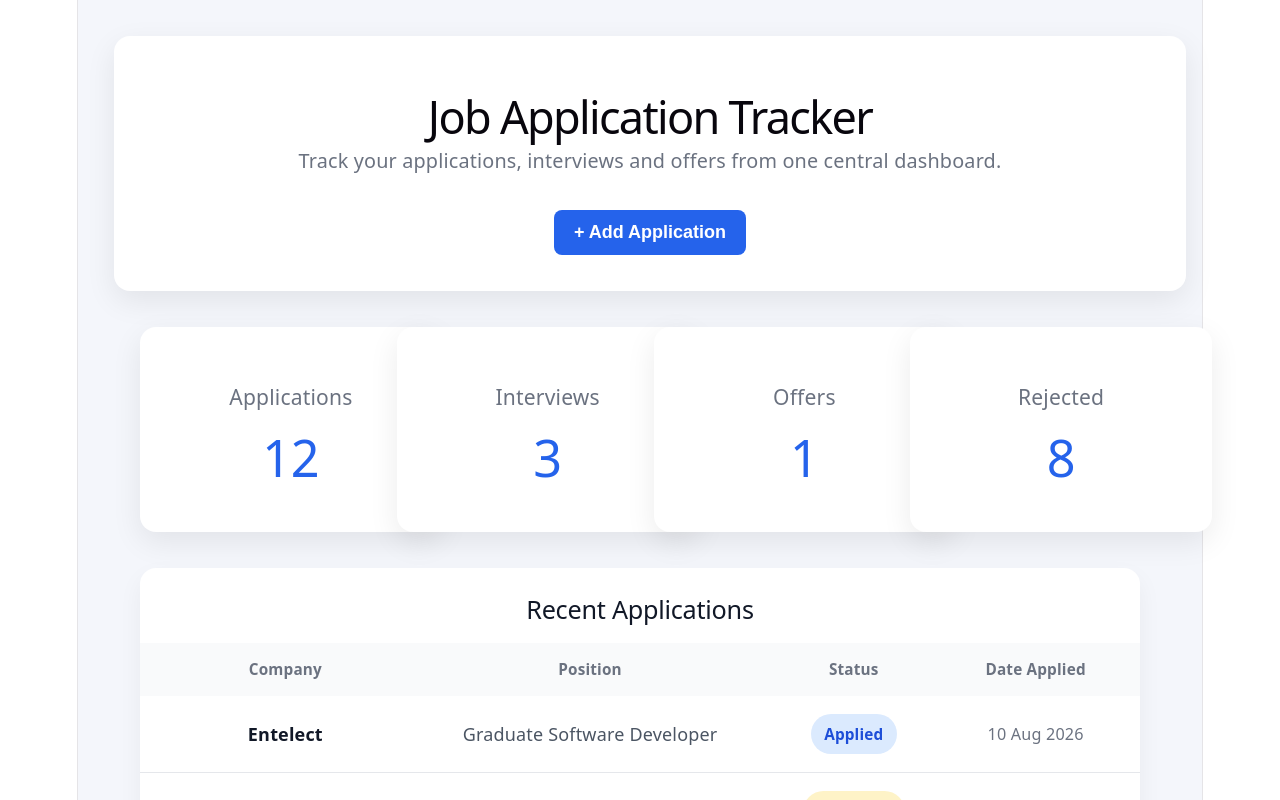
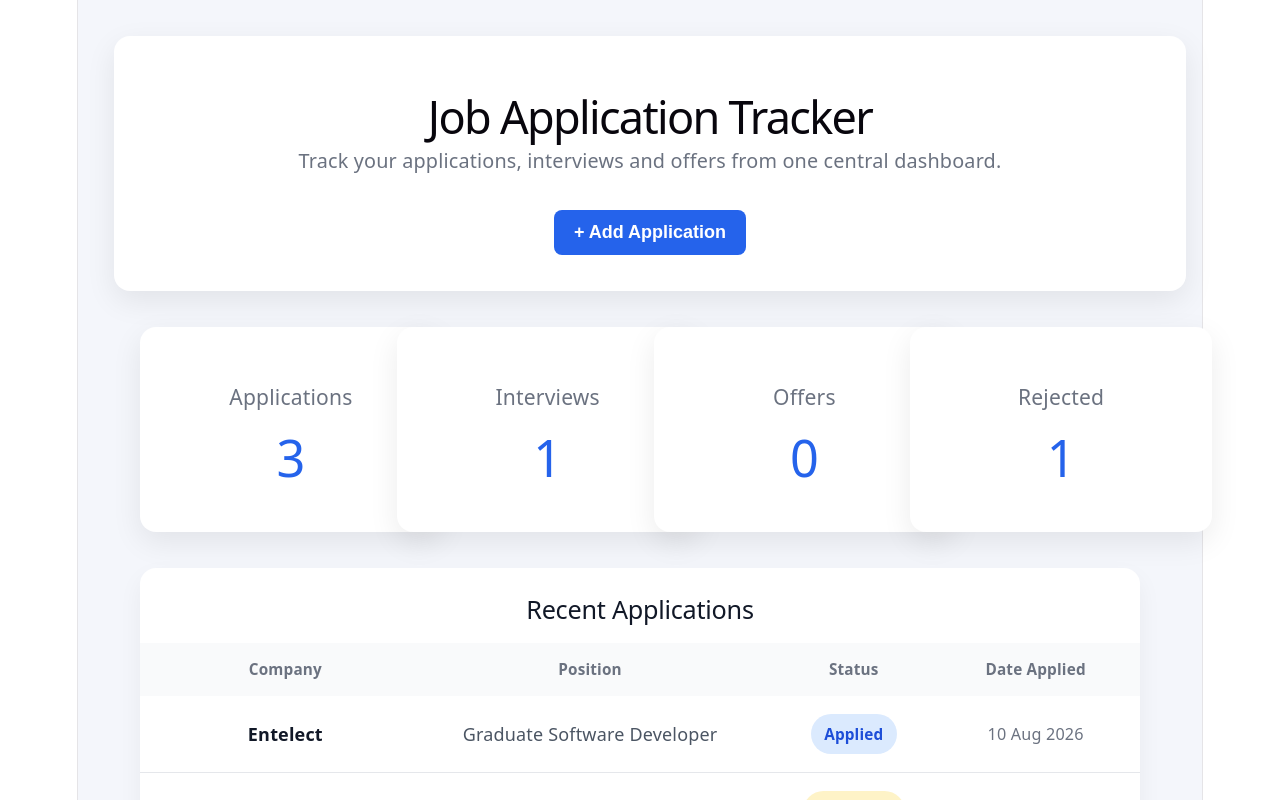
Before and after one commit to KyleL301/job-application-tracker, a React app in the folder frontend/: page /dashboard in a window 1280 px wide. Shown: the top 800 px of the page. Built offline with nearby package versions, Linux system fonts and the light colour scheme; the HTML template or start-up script is replaced by a standard one.

Commit message:
feat: make dashboard statistics dynamic

```diff
--- a/frontend/src/pages/Dashboard.jsx
+++ b/frontend/src/pages/Dashboard.jsx
@@ -120,6 +120,20 @@ function Dashboard() {
     // Close the form after the application has been added.
     setShowForm(false);
   };
+
+  const totalApplications = applications.length;
+
+  const totalInterviews = applications.filter(
+    (application) => application.status === "Interview",
+  ).length;
+
+  const totalOffers = applications.filter(
+    (application) => application.status === "Offer",
+  ).length;
+
+  const totalRejected = applications.filter(
+    (application) => application.status === "Rejected",
+  ).length;
 
   return (
     <main className="dashboard">
@@ -286,12 +300,11 @@ function Dashboard() {
 
       {/* Statistics */}
       <section className="stats-grid">
-        <StatCard title="Applications" value="12" />
-        <StatCard title="Interviews" value="3" />
-        <StatCard title="Offers" value="1" />
-        <StatCard title="Rejected" value="8" />
+        <StatCard title="Applications" value={totalApplications} />
+        <StatCard title="Interviews" value={totalInterviews} />
+        <StatCard title="Offers" value={totalOffers} />
+        <StatCard title="Rejected" value={totalRejected} />
       </section>
-
       {/* Display the user's job applications in the application table */}
       <ApplicationTable applications={applications} />
     </main>
```
